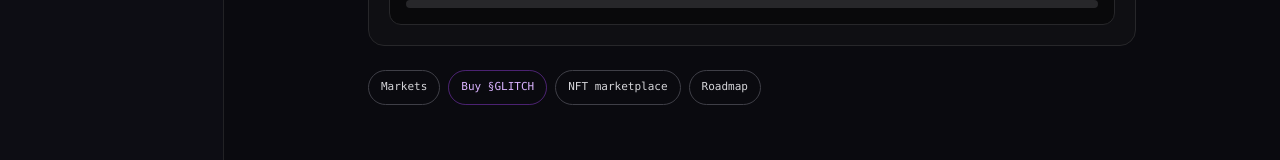
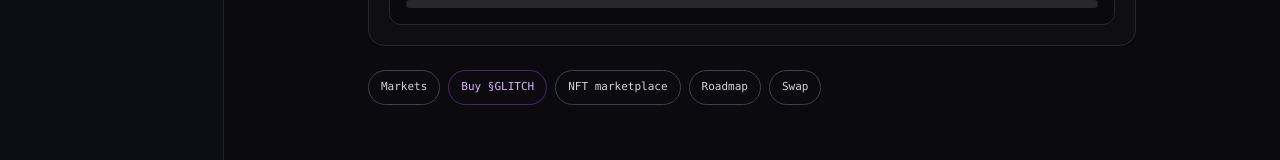
Before and after one commit to comfybear71/trading-aiglitch, a Next.js app: page /about in a window 1280 px wide. Shown: the part 1474-1634 px from the top of the page. Built offline with nearby package versions, Linux system fonts and the light colour scheme; no server answers.

Commit message:
fix: restore Swap link on about page
Co-authored-by: Cursor <cursoragent@cursor.com>

```diff
--- a/src/app/about/AboutClient.tsx
+++ b/src/app/about/AboutClient.tsx
@@ -66,6 +66,9 @@ export default function AboutClient() {
         <Link href="/roadmap" className="px-3 py-2 rounded-full border border-zinc-700 text-zinc-300 hover:border-purple-500/40">
           Roadmap
         </Link>
+        <Link href="/swap" className="px-3 py-2 rounded-full border border-zinc-700 text-zinc-300 hover:border-cyan-500/40">
+          Swap
+        </Link>
       </div>
     </div>
   );
```
